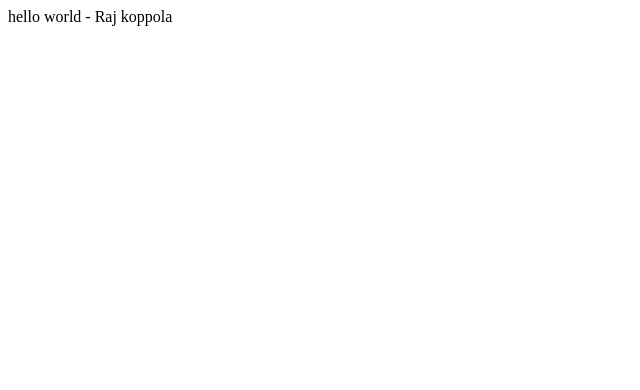
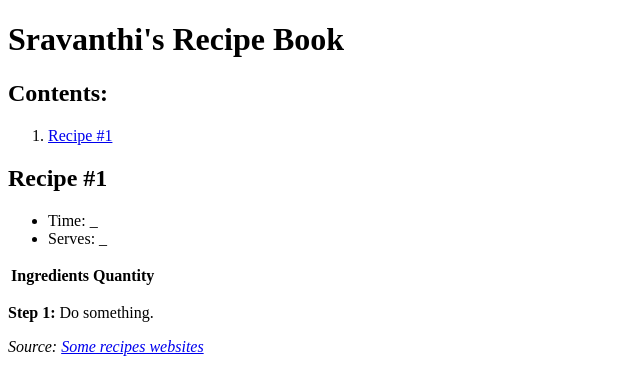
Before and after one commit to rkoppola/rkoppola.github.io, a plain HTML site: page index.html in a window 1280 px wide. Shown: the whole page, without its empty margins (0-640 px from the left). Drawn offline with Linux system fonts and the light colour scheme.

Commit message:
sample recipe code

```diff
--- a/index.html
+++ b/index.html
@@ -1 +1,43 @@
-hello world - Raj koppola
+<!DOCTYPE html>
+<html>
+    <head>
+        <title>Project: Recipe book</title>
+        <meta charset="utf-8">
+        <style>
+        </style>
+    </head>
+    <body>
+
+        <h1>Sravanthi's Recipe Book</h1>
+
+        <h2>Contents:</h2>
+
+        <ol>
+            <li><a href="?">Recipe #1</a></li>
+        </ol>
+
+        <h2 id="?">Recipe #1</h2>
+
+        <ul>
+            <li>Time: _</li>
+            <li>Serves: _</li>
+        </ul>
+
+        <table>
+            <thead>
+                <tr>
+                    <th>Ingredients</th>
+                    <th>Quantity</th>
+                </tr>
+            </thead>
+            <tbody>
+            </tbody>
+        </table>
+
+        <p><strong>Step 1:</strong> Do something.
+</p>
+
+    <p><em>Source: <a href="?">Some recipes websites</a></em></p>
+
+    </body>
+</html>
```
